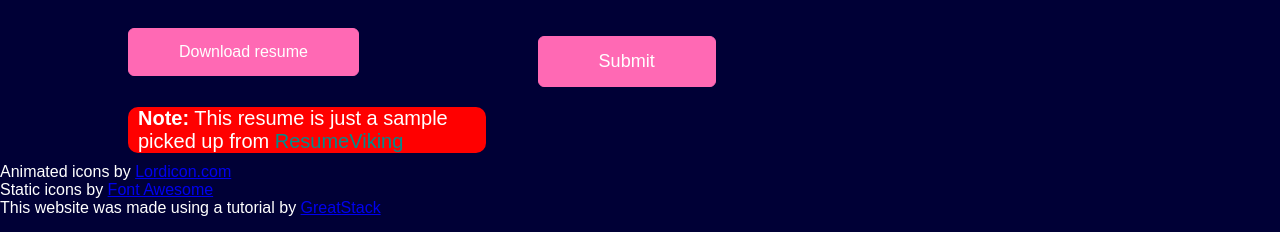
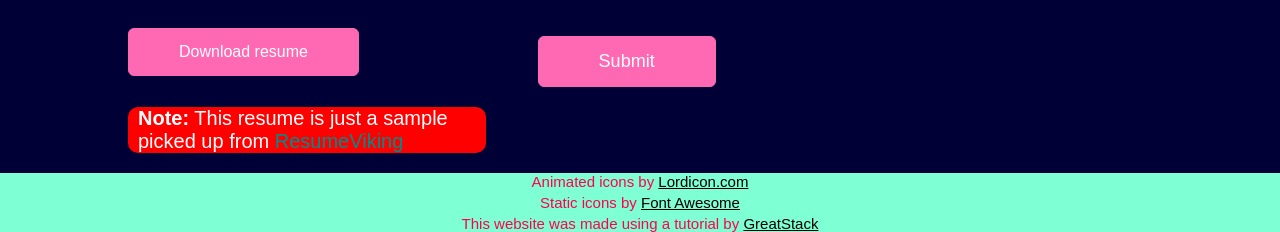
Before and after one commit to Manan-hhm/Portfolio-web, a plain HTML site: page index.html in a window 1280 px wide. Shown: the part 3224-3456 px from the top of the page. Drawn offline with Linux system fonts and the light colour scheme.

Commit message:
Update style.css

```diff
--- a/style.css
+++ b/style.css
@@ -443,3 +443,19 @@ nav .fa-regular{
     color: greenyellow;
     display: block;
 }
+footer{
+    margin-top: 10px;
+    display:flexbox;
+    text-align: center;
+    background: aquamarine;
+}
+footer p{
+    text-decoration: none;
+    margin-top: 4px;
+    font-size: 15px;
+    color: #ff004f;
+}
+footer p a{
+    color: black;
+    text-decoration: underline;
+}
```
